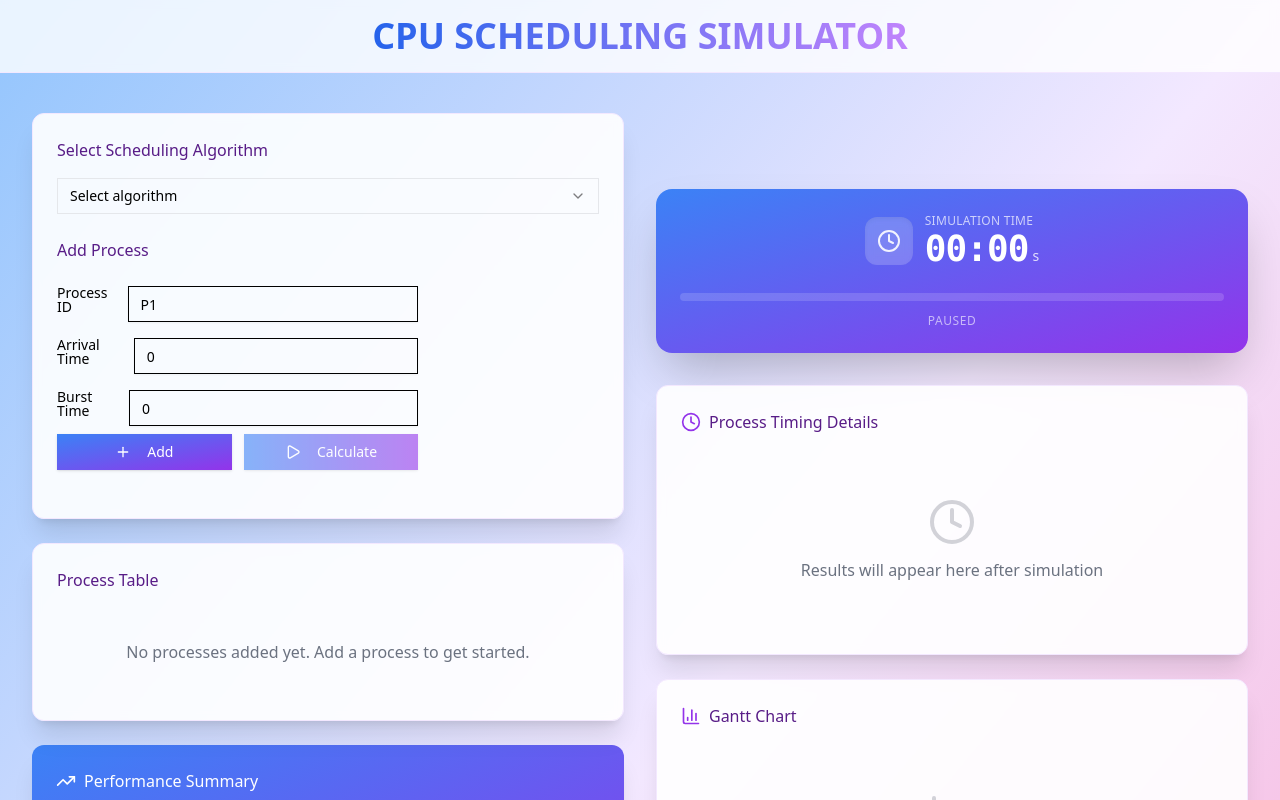
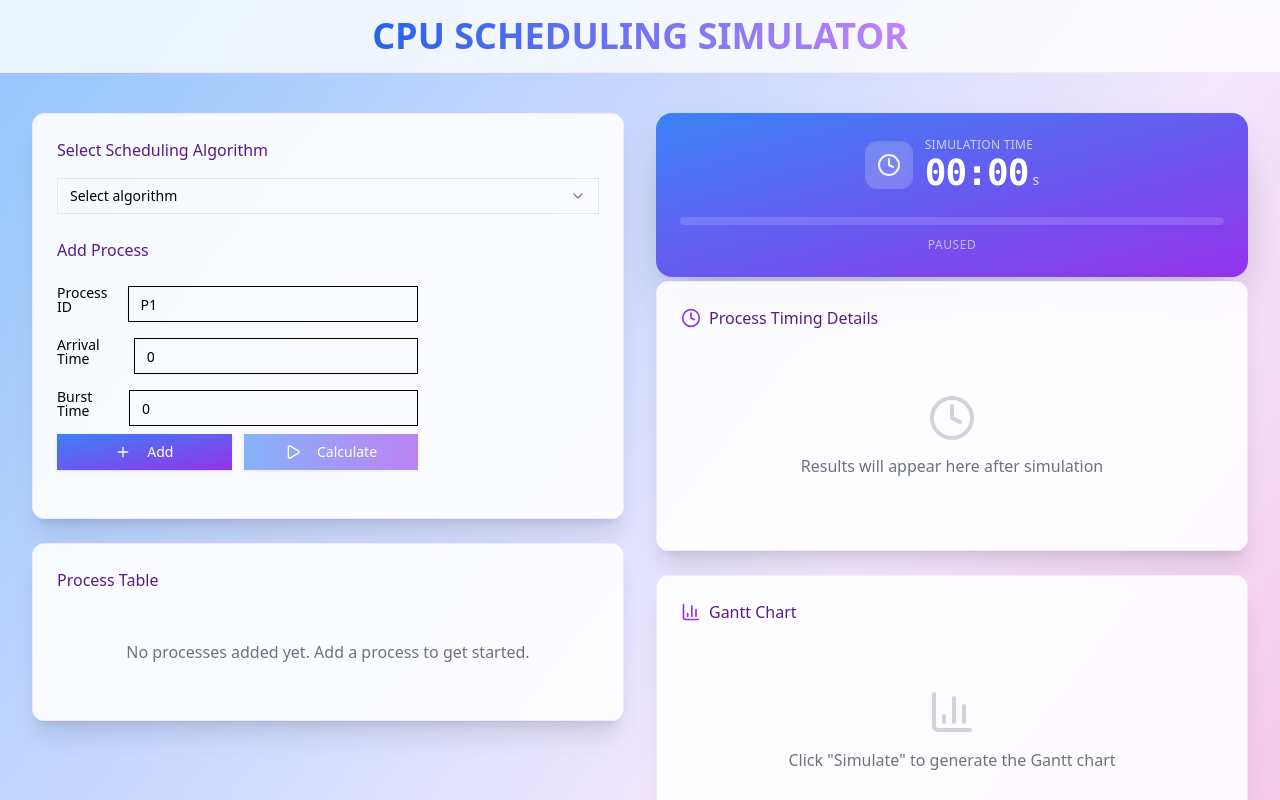
Before and after one commit to Tejas383/LPU_CSE311_CA2, a React (Vite) app: page / in a window 1280 px wide. Shown: the top 800 px of the page. Built offline with nearby package versions, Linux system fonts and the light colour scheme.

Commit message:
feat: refactor Results and ReadyQueue components; enhance layout and data handling

```diff
--- a/src/App.jsx
+++ b/src/App.jsx
@@ -4,7 +4,6 @@ import Results from "./Results";
 import Process from "./Process";
 import Timer from "./Timer";
 import ComparativeAnalysis from "./ComparativeAnalysis";
-import Summary from "./Summary";
 
 function App() {
   const [process, setProcess] = useState([]);
@@ -54,10 +53,9 @@ function App() {
               setReset={setReset}
               isRunning={isRunning}
             />
-            <Summary calculatedProcess={calculatedProcess} />
           </div>
 
-          <div className="flex flex-col items-center justify-center flex-1 gap-8">
+          <div className="flex flex-col items-center justify-center flex-1 gap-1">
             <Timer
               isRunning={isRunning}
               onTick={setCurrentTime}
--- a/src/GanttChart.jsx
+++ b/src/GanttChart.jsx
@@ -8,7 +8,7 @@ import { Card } from "./components/ui/card";
  *  - currentTime: number (seconds / time units)
  *  - pxPerUnit: optional number (pixels per time unit), default 40
  */
-const GanttChart = ({ gantt = [] }) => {
+const GanttChart = ({ gantt = [], currentTime = 0 }) => {
   if (!Array.isArray(gantt) || gantt.length === 0) {
     return (
       <Card className="p-6 bg-white/90 backdrop-blur-sm shadow-xl border-purple-100">
@@ -42,28 +42,16 @@ const GanttChart = ({ gantt = [] }) => {
 
   const processColors = {};
   // assign each pid a distinct color
-  // exclude the synthetic "idle" pid from colored assignments
-  const uniquePIDs = [...new Set(sorted.map((p) => p.pid).filter((pid) => pid !== "idle"))];
+  // exclude the synthetic "idle" pid and empty pid from colored assignments
+  const uniquePIDs = [...new Set(
+    sorted.map((p) => p.pid).filter((pid) => pid !== "idle" && pid !== "" && pid != null)
+  )];
   uniquePIDs.forEach((pid, index) => {
     processColors[pid] = colors[index % colors.length];
   });
 
-  // Merge idle gaps (empty spaces) into timeline
-  const timeline = [];
-  for (let i = 0; i < sorted.length; i++) {
-    const curr = sorted[i];
-    const next = sorted[i + 1];
-    timeline.push(curr);
-
-    // if next process starts later than current end -> idle gap
-    if (next && next.start > curr.end) {
-      timeline.push({
-        pid: "idle",
-        start: curr.end,
-        end: next.start,
-      });
-    }
-  }
+  // Use sorted gantt as timeline. Algorithm outputs already include idle segments as empty pid entries.
+  const timeline = sorted;
 
   return (
     <Card className="p-6 bg-white/90 backdrop-blur-sm shadow-xl border-purple-100">
@@ -80,23 +68,18 @@ const GanttChart = ({ gantt = [] }) => {
               const width = ((p.end - p.start) / maxTime) * 100;
               const left = (p.start / maxTime) * 100;
 
-              if (p.pid === "idle") {
+              // treat empty pid or explicit "idle" as idle segment
+              if (!p.pid || p.pid === "idle") {
                 return (
                   <div
                     key={`idle-${index}`}
                     className={`absolute h-full border-r border-gray-300 transition-all duration-700 ease-in-out ${
-                      p.visible ? "opacity-100" : "opacity-0"
+                      (p.visible || currentTime >= p.start) ? "opacity-100" : "opacity-0"
                     }`}
                     style={{
                       left: `${left}%`,
                       width: `${width}%`,
-                      backgroundImage: `repeating-linear-gradient(
-                        45deg,
-                        #d1d5db 0,
-                        #d1d5db 8px,
-                        #e5e7eb 8px,
-                        #e5e7eb 16px
-                      )`,
+                      backgroundImage: `repeating-linear-gradient(45deg, #d1d5db 0, #d1d5db 8px, #e5e7eb 8px, #e5e7eb 16px)`,
                     }}
                   />
                 );
@@ -105,10 +88,8 @@ const GanttChart = ({ gantt = [] }) => {
               return (
                 <div
                   key={`${p.pid}-${index}`}
-                  className={`absolute h-full flex items-center justify-center bg-gradient-to-r ${
-                    processColors[p.pid]
-                  } border-r-2 border-white transition-all duration-700 ease-in-out ${
-                    p.visible ? "opacity-100" : "opacity-0"
+                  className={`absolute h-full flex items-center justify-center bg-gradient-to-r ${processColors[p.pid]} border-r-2 border-white transition-all duration-700 ease-in-out ${
+                    (p.visible || currentTime >= p.start) ? "opacity-100" : "opacity-0"
                   }`}
                   style={{
                     left: `${left}%`,
--- a/src/Results.jsx
+++ b/src/Results.jsx
@@ -1,6 +1,9 @@
 import React from "react";
 import ResultsTable from "./ResultsTable";
 import GanttChart from "./GanttChart";
+import ReadyQueue from "./readyQueue";
+import Simulation from "./Simulation";
+import Summary from "./Summary";
 
 const Results = ({
   calculatedProcess,
@@ -8,9 +11,16 @@ const Results = ({
   currentTime,
 }) => {
   return (
-    <div className="space-y-6 w-full">
+    <div className="space-y-6">
       <ResultsTable calculatedProcess={calculatedProcess} />
-      <GanttChart gantt={ganttData} currentTime={currentTime} />
+
+      <div className="flex flex-col md:flex-row gap-4">
+        <div className="flex-1">
+          <GanttChart gantt={ganttData} currentTime={currentTime} />
+        </div>
+      </div>
+
+      <Summary calculatedProcess={calculatedProcess} />
     </div>
   );
 };
--- a/src/readyQueue.jsx
+++ b/src/readyQueue.jsx
@@ -1,22 +1,85 @@
-import React from "react";
+import React, { useMemo } from "react";
+import { Card } from "./components/ui/card";
 
-const ReadyQueue = ({ readyQueue }) => {
+// ReadyQueue component shows the currently ready processes (arrived, not finished,
+// and not currently running) along with their remaining burst time. It derives
+// state from the gantt timeline and the list of processes (which contains original bt).
+const ReadyQueue = ({ gantt = [], processes = [], currentTime = 0 }) => {
+  const queue = useMemo(() => {
+    // build map: pid -> total original bt
+    const btMap = {};
+    processes.forEach((p) => {
+      const v = Number(p.bt);
+      btMap[p.pid] = Number.isNaN(v) ? 0 : v;
+    });
+
+    // compute executed time for each pid up to currentTime
+    const executed = {};
+    for (const seg of gantt) {
+      if (!seg.pid) continue;
+      const pid = seg.pid;
+      const segStart = seg.start;
+      const segEnd = seg.end;
+      // overlap with [0, currentTime)
+      const overlapStart = Math.max(segStart, 0);
+      const overlapEnd = Math.min(segEnd, currentTime);
+      const dur = Math.max(0, overlapEnd - overlapStart);
+      executed[pid] = (executed[pid] || 0) + dur;
+    }
+
+    // find currently running pid (if any)
+    const runningSeg = gantt.find((s) => s.pid && s.start <= currentTime && currentTime < s.end);
+    const runningPid = runningSeg ? runningSeg.pid : null;
+
+    const rows = [];
+    for (const p of processes) {
+      const pid = p.pid;
+  const a = Number(p.at);
+  const arrival = Number.isNaN(a) ? 0 : a;
+  const t = btMap[pid];
+  const total = typeof t === "number" ? t : Number(p.bt) || 0;
+      if (arrival > currentTime) continue; // not arrived yet
+      const exec = executed[pid] || 0;
+      const remaining = Math.max(0, total - exec);
+      if (remaining <= 0) continue; // finished
+      // exclude currently running process from ready queue (it's executing)
+      if (pid === runningPid) continue;
+      rows.push({ pid, remaining });
+    }
+
+    // sort by remaining burst time then pid
+    rows.sort((a, b) => {
+      if (a.remaining === b.remaining) return String(a.pid).localeCompare(String(b.pid));
+      return a.remaining - b.remaining;
+    });
+
+    return rows;
+  }, [gantt, processes, currentTime]);
+
   return (
-    <div className="flex flex-col items-center justify-center bg-red-500/50 w-full h-full">
-      <h2 className="text-xl underline">Ready Queue</h2>
-      <div className="flex flex-col gap-2 m-3">
-        {readyQueue && readyQueue.length > 0 ? (
-          readyQueue.map((rq, idx) => (
-            <div key={idx} className="flex flex-row gap-2">
-              <span className="font-bold">t={rq.time}:</span>
-              <span>[ {rq.queue.join(", ") || "empty"} ]</span>
-            </div>
-          ))
-        ) : (
-          <div>No ready queue data</div>
-        )}
-      </div>
-    </div>
+    <Card className="p-4 bg-white/95 shadow-sm border border-gray-200 w-56">
+      <h4 className="text-sm font-semibold text-gray-700 mb-2">Ready Queue</h4>
+      {queue.length === 0 ? (
+        <div className="text-sm text-gray-500">Empty</div>
+      ) : (
+        <table className="w-full text-sm">
+          <thead>
+            <tr>
+              <th className="text-left text-xs text-gray-600 pb-2">PID</th>
+              <th className="text-right text-xs text-gray-600 pb-2">Rem BT</th>
+            </tr>
+          </thead>
+          <tbody>
+            {queue.map((r) => (
+              <tr key={r.pid} className="border-t border-gray-100">
+                <td className="py-2 text-gray-800">{r.pid}</td>
+                <td className="py-2 text-right font-mono">{r.remaining}</td>
+              </tr>
+            ))}
+          </tbody>
+        </table>
+      )}
+    </Card>
   );
 };
 
```
